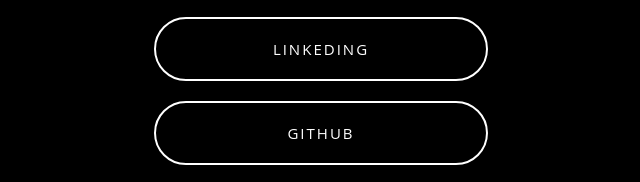
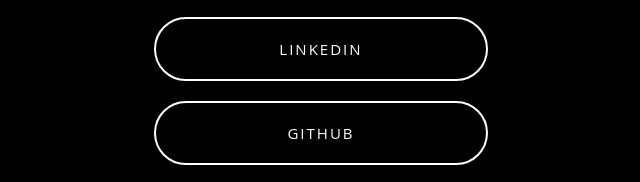
Before and after one commit to The-P-P/Linktree, a plain HTML site: page index.html in a window 1280 px wide. Shown: the part 293-475 px from the top of the page, 319-959 px from the left. Drawn offline with Linux system fonts and the light colour scheme.

Commit message:
fist commit

```diff
--- a/index.html
+++ b/index.html
@@ -21,7 +21,7 @@
     <div class="profile-name">@thepp.amorim</div>
 
     <!-- Links-->
-        <a href="https://www.linkedin.com/in/pedro-amorim-488274215" class="links">LINKEDING</a>
+        <a href="https://www.linkedin.com/in/pedro-amorim-488274215" class="links">LINKEDIN</a>
         <a href="https://github.com/The-P-P" class="links">GITHUB</a>
         <a href="https://www.instagram.com/thepp.amorim" class="links">INSTAGRAM</a>
         <a href="https://twitter.com/thepp_amorim" class="links">TWITTER</a>
```
